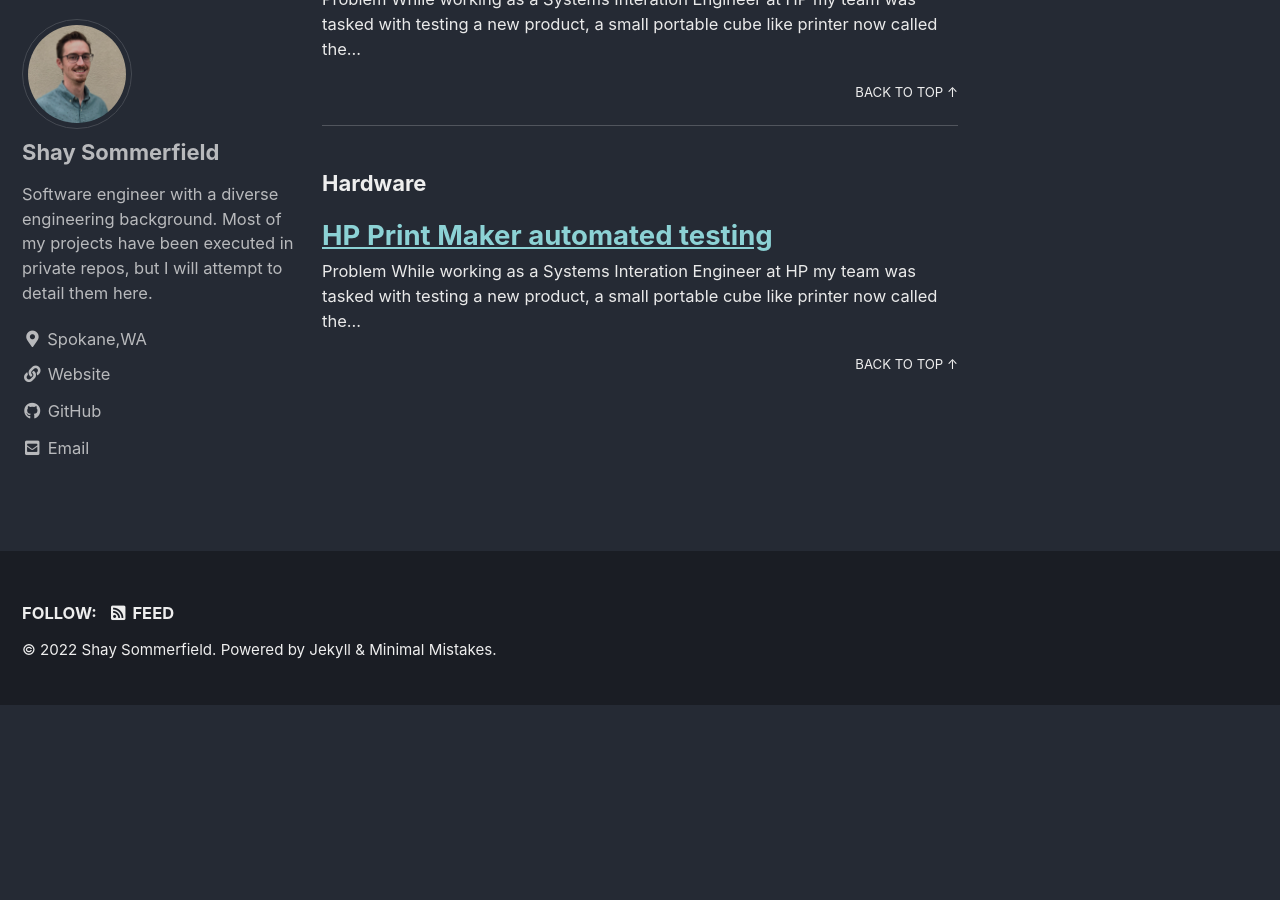
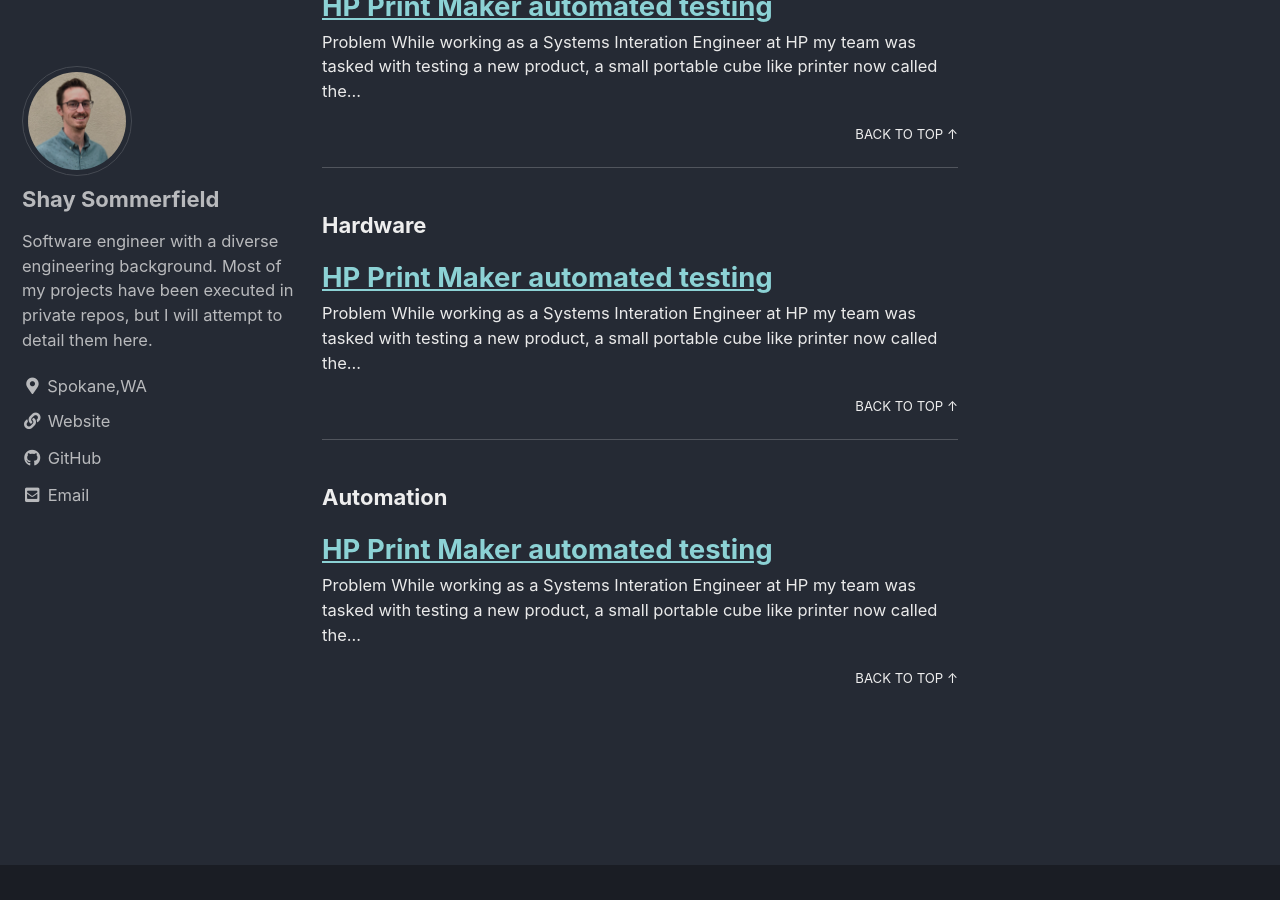
Before and after one commit to shay-sommerfield/shay-sommerfield.github.io, a Jekyll site: the page built from _pages/tag-archive.md, in a window 1280 px wide and 900 px high, scrolled down 3487 px. Built offline with Jekyll 4.4.1, drawn with Linux system fonts in a browser that asks for light colours; cached includes are drawn as plain includes; before the commit the page ends 4192 px from its top, so only the background shows below that.

Commit message:
changing formatting

```diff
--- a/_posts/2022-04-29-HP-Print-Maker.md
+++ b/_posts/2022-04-29-HP-Print-Maker.md
@@ -7,6 +7,7 @@
   - Testing
   - Software
   - Hardware
+  - Automation
 ---
 
 # Problem
```
